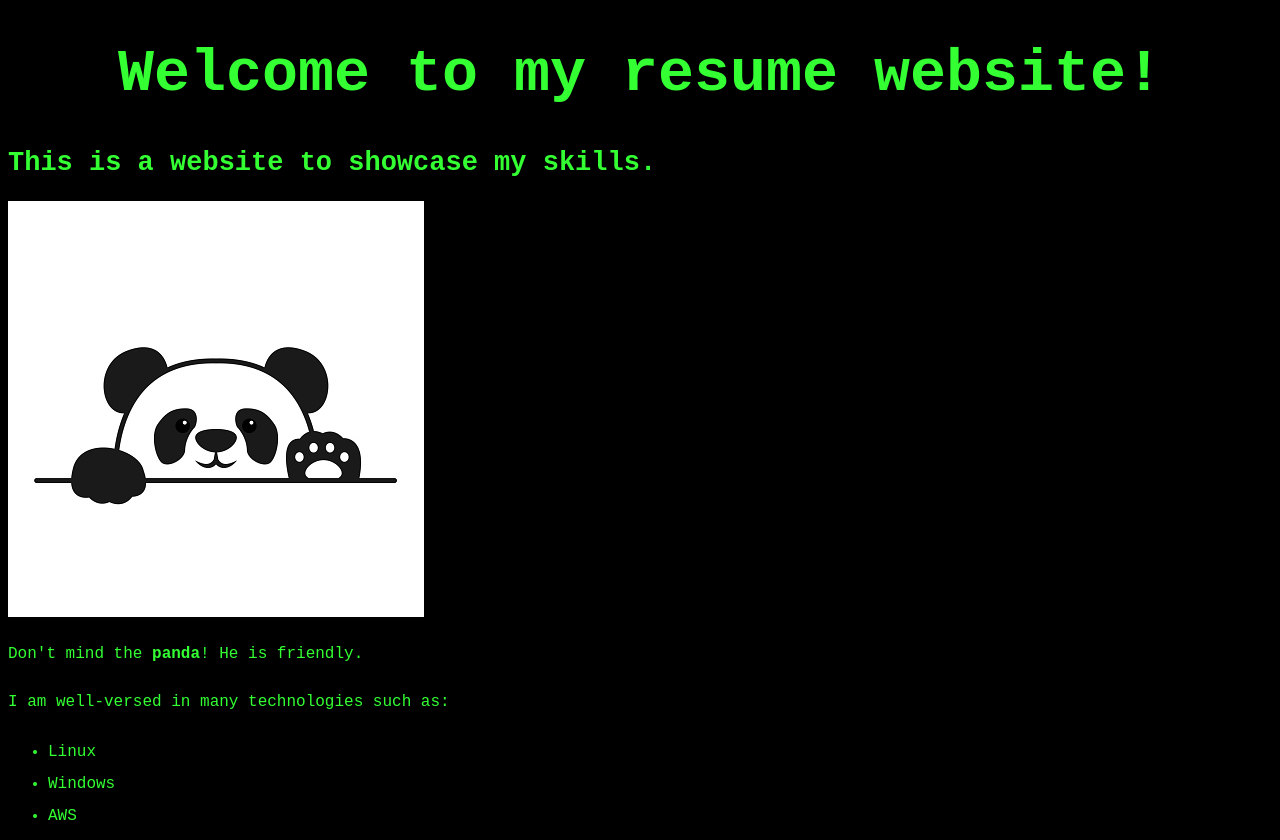
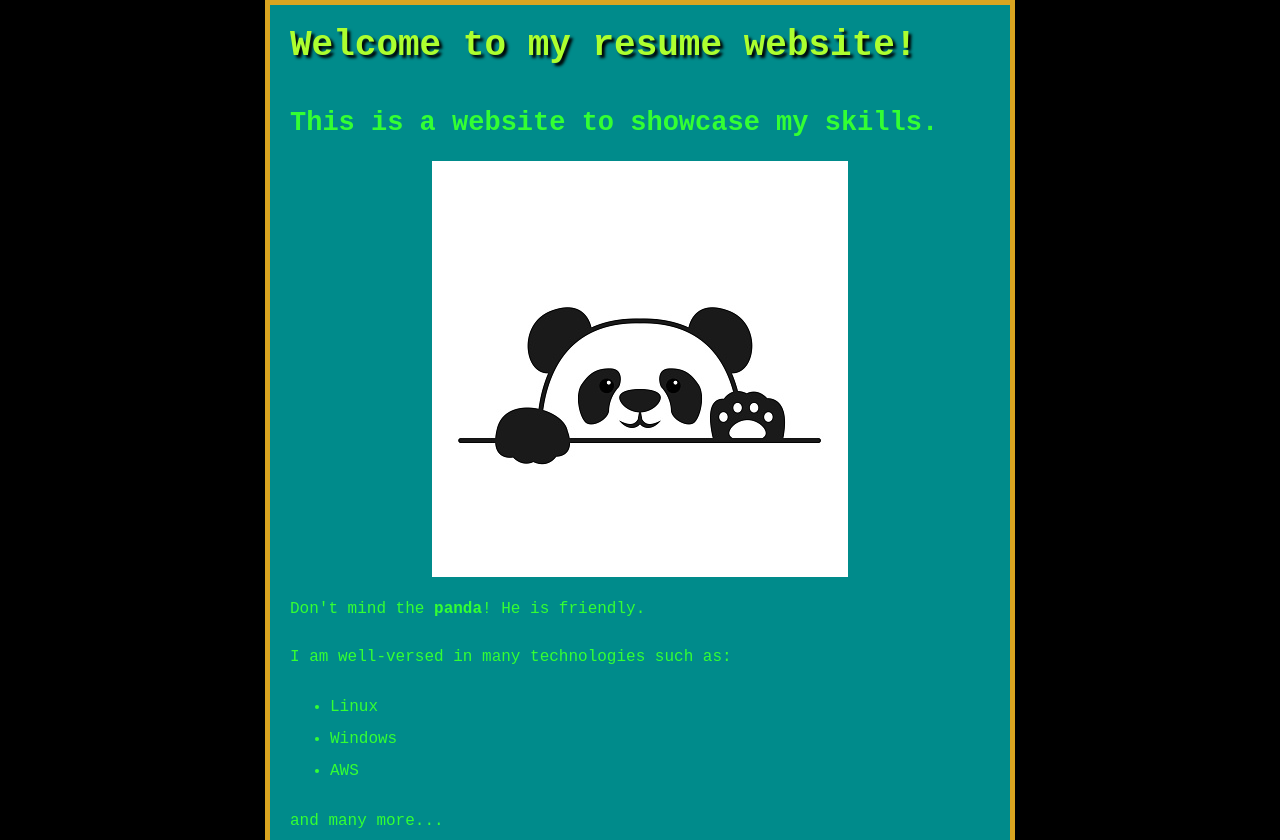
Before and after one commit to richardgalvez/web-resume, a plain HTML site: page index.html in a window 1280 px wide. Shown: the top 840 px of the page. Drawn offline with Linux system fonts and the light colour scheme.

Commit message:
Finish CSS update

```diff
--- a/styles/style.css
+++ b/styles/style.css
@@ -6,8 +6,15 @@ html {
 }
 
 h1 {
-    font-size: 60px;
-    text-align: center;
+    margin: 0;
+    padding: 20px 0;
+    color: greenyellow;
+    text-shadow: 3px 3px 3px black;
+}
+
+img {
+    display: block;
+    margin: 0 auto;
 }
 
 p, li {
@@ -15,3 +22,11 @@ p, li {
     line-height: 2;
     letter-spacing: 2;
 }
+
+body {
+    width: 700px;
+    margin: 0 auto;
+    background-color: darkcyan;
+    padding: 0 20px 20px 20px;
+    border: 5px solid goldenrod;
+}
```
